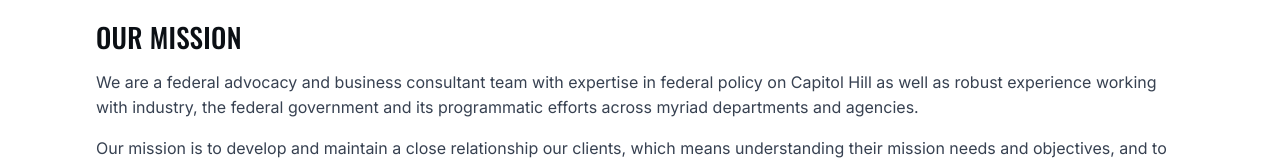
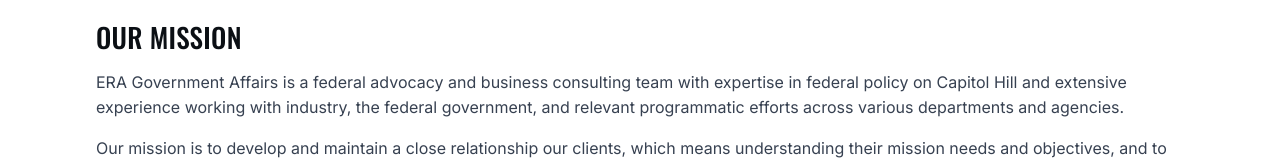
Before and after one commit to jangheejin/era-core-kit, a Next.js app in the folder apps/site/: page / in a window 1280 px wide. Shown: the part 608-772 px from the top of the page. Built offline with nearby package versions, Linux system fonts and the light colour scheme.

Commit message:
mission text was wrong, fixed to reflect original site

```diff
--- a/apps/site/src/content/home.layout.ts
+++ b/apps/site/src/content/home.layout.ts
@@ -28,7 +28,7 @@ export const homeLayout: LayoutBlock[] = [
     type: "MissionText",
     props: {
       heading: "Our Mission",
-      text: "We are a federal advocacy and business consultant team with expertise in federal policy on Capitol Hill as well as robust experience working with industry, the federal government and its programmatic efforts across myriad departments and agencies.",
+      text: "ERA Government Affairs is a federal advocacy and business consulting team with expertise in federal policy on Capitol Hill and extensive experience working with industry, the federal government, and relevant programmatic efforts across various departments and agencies.",
       text2:
         "Our mission is to develop and maintain a close relationship our clients, which means understanding their mission needs and objectives, and to jointly develop a targeted and pragmatic strategy to achieve them.",
     },
```
